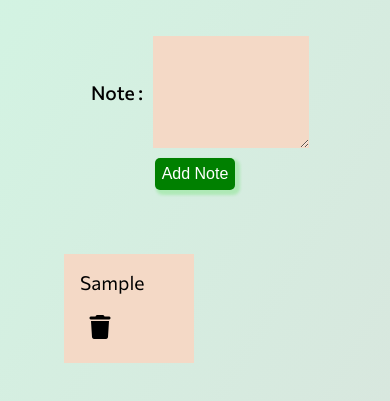
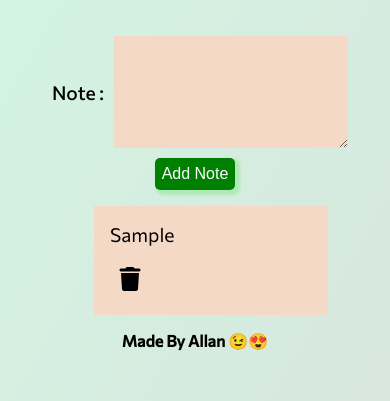
Before and after one commit to allan-1/Note-book, a plain HTML site: page index.html in a window 390 px wide. Both pictures are taken after typing "Sample" into the empty fields and a click on the button "Add Note". Shown: the part 175-576 px from the top of the page. Drawn offline with Linux system fonts and the light colour scheme.

Commit message:
Add responsiveness

```diff
--- a/index.html
+++ b/index.html
@@ -27,6 +27,9 @@
       <button type="submit" class="submit-note">Add Note</button>
     </div>
     <div class="container"></div>
+    <footer>
+      <h4>Made By Allan 😉😍</h4>
+    </footer>
     <script src="script.js"></script>
   </body>
 </html>
--- a/styles.css
+++ b/styles.css
@@ -61,7 +61,6 @@ form textarea{
     margin: 4rem;
 }
 .container-text{
-    /* background: linear-gradient(60deg, #01c5c4, #b8de6f); */
     background-color: #f4d9c6;
     padding: 1rem;
     font-size: 1.2rem;
@@ -92,3 +91,23 @@ form textarea{
     opacity: 0.5;
     transition: all 0.3s ease-out;
 }
+footer{
+    text-align: center;
+}
+
+@media(max-width : 600px){
+    .container{
+        display: flex;
+        flex-wrap: wrap;
+        justify-content: center;
+        align-items: center;
+        width: 100%;
+        margin: 1rem;
+    }
+    .container-text{
+        width: 60%;
+    }
+    form textarea{
+        width: 60%;
+    }
+}
```
